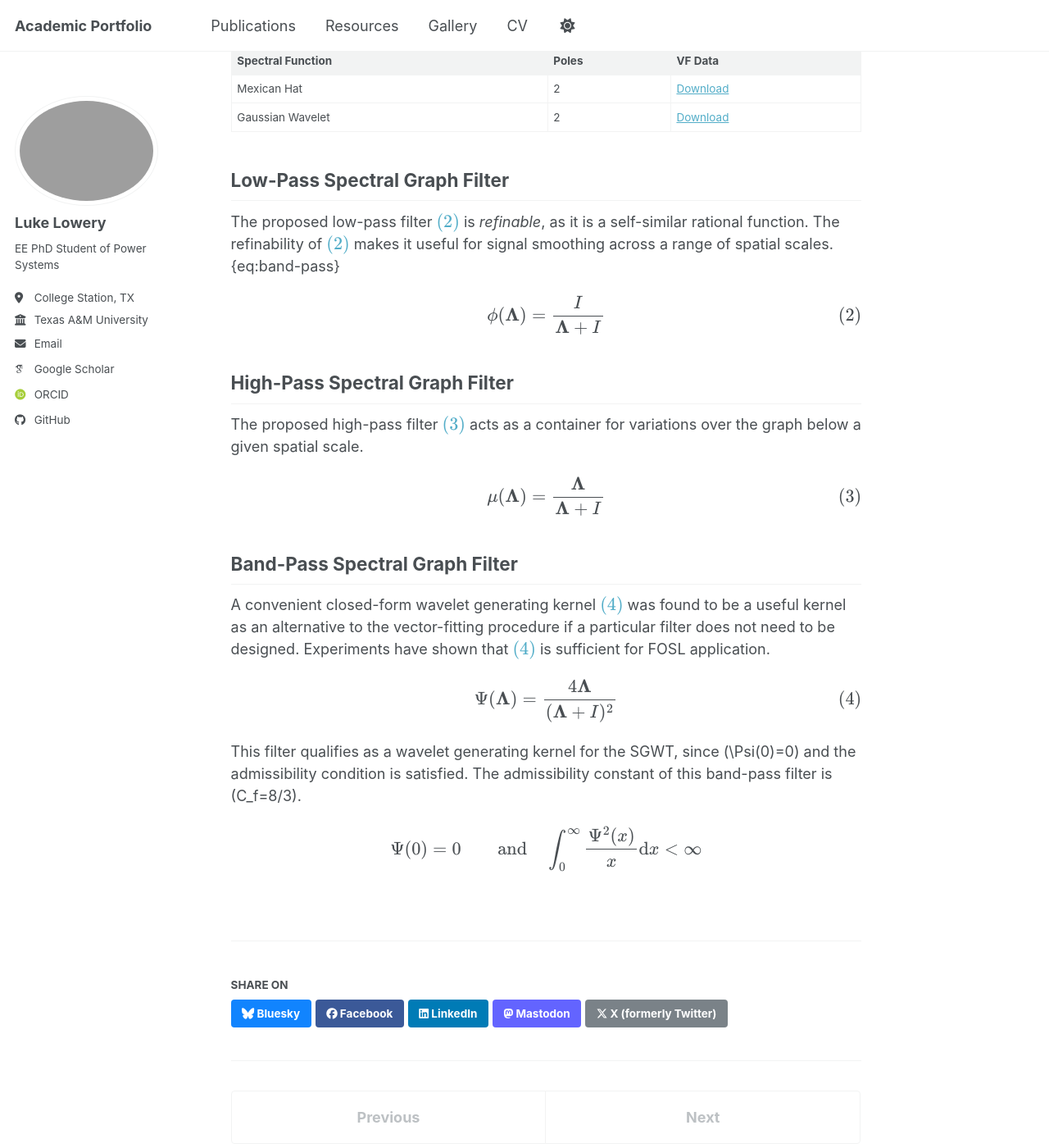
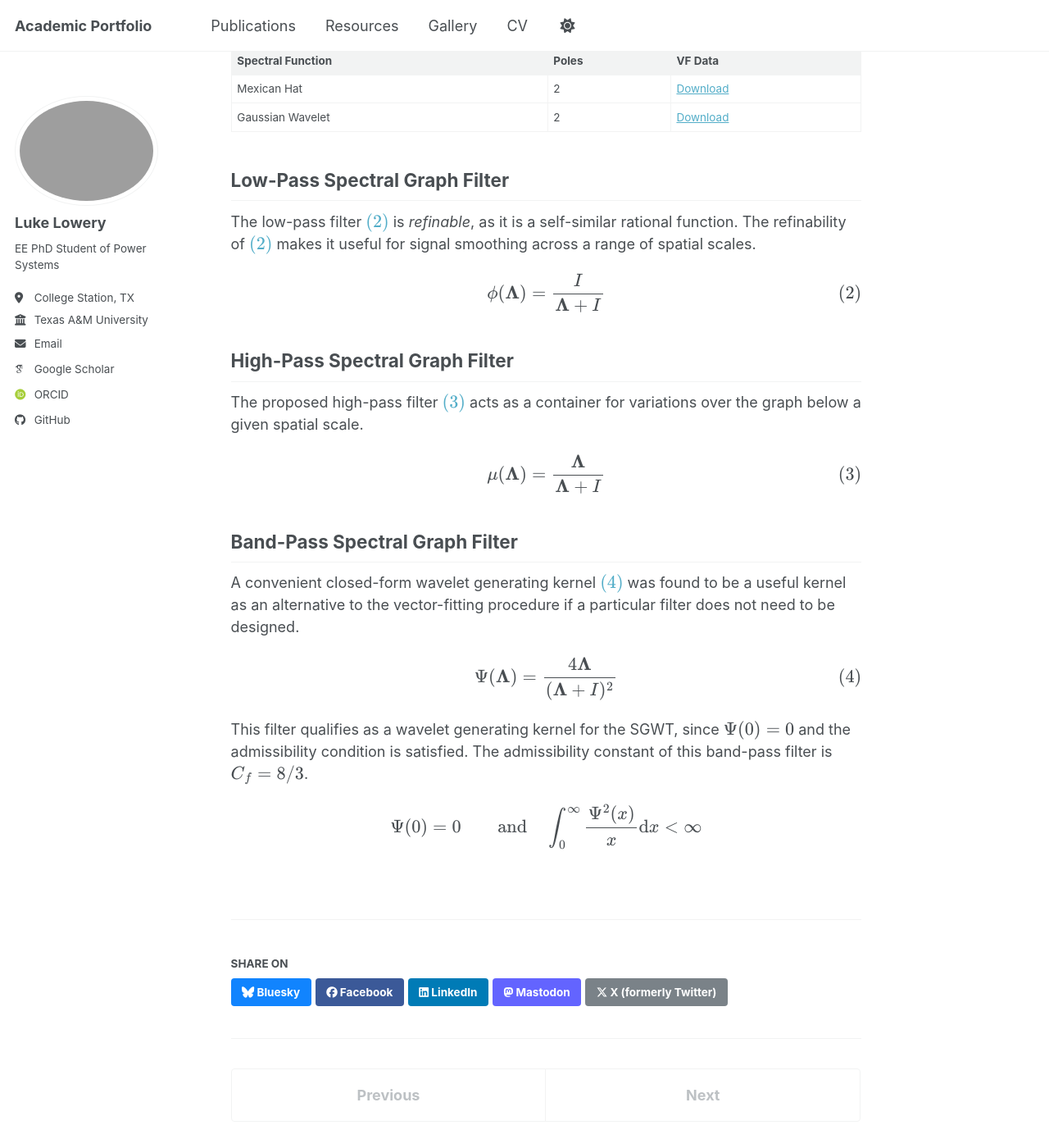
Before and after one commit to lukelowry/lukelowry.github.io, a Jekyll site: the page built from _resources/resources-1.md, in a window 1280 px wide and 1400 px high, scrolled down 492 px. Shown: the whole window at 82% size. Built offline with Jekyll 4.4.1, drawn with Linux system fonts in a browser that asks for light colours; some web fonts are replaced; a script bundle is joined from its source files by our own code; library files that are not in the unit come from our copies.

Commit message:
Spellings

```diff
--- a/_resources/resources-1.md
+++ b/_resources/resources-1.md
@@ -31,7 +31,7 @@ The table will eventually contain the poles and residues of various popular filt
 Low-Pass Spectral Graph Filter
 ------
 
-The proposed low-pass filter \eqref{eq:lowpass} is *refinable*, as it is a self-similar rational function. The refinability of \eqref{eq:lowpass} makes it useful for signal smoothing across a range of spatial scales. {eq:band-pass}
+The low-pass filter \eqref{eq:lowpass} is *refinable*, as it is a self-similar rational function. The refinability of \eqref{eq:lowpass} makes it useful for signal smoothing across a range of spatial scales.
 
 $$
 
@@ -52,13 +52,13 @@ $$
 Band-Pass Spectral Graph Filter
 ------
 
-A convenient closed-form wavelet generating kernel \eqref{eq:band-pass} was found to be a useful kernel as an alternative to the vector-fitting procedure if a particular filter does not need to be designed. Experiments have shown that \eqref{eq:band-pass} is sufficient for FOSL application.
+A convenient closed-form wavelet generating kernel \eqref{eq:band-pass} was found to be a useful kernel as an alternative to the vector-fitting procedure if a particular filter does not need to be designed.
 
 $$
 \Psi(\mathbf{\Lambda}) = \dfrac{4\mathbf{\Lambda}}{(\mathbf{\Lambda}+I)^2}  \label{eq:band-pass} \tag{4}
 $$
 
-This filter qualifies as a wavelet generating kernel for the SGWT, since \(\Psi(0)=0\) and the admissibility condition is satisfied. The admissibility constant of this band-pass filter is  \(C_f=8/3\).
+This filter qualifies as a wavelet generating kernel for the SGWT, since \\(\Psi(0)=0\\) and the admissibility condition is satisfied. The admissibility constant of this band-pass filter is  \\(C_f=8/3\\).
 
 $$
 \Psi(0)=0  \qquad\text{and}\quad \int_0^{\infty}\dfrac{\Psi^2(x)}{x}\mathrm{d}x <\infty
```
